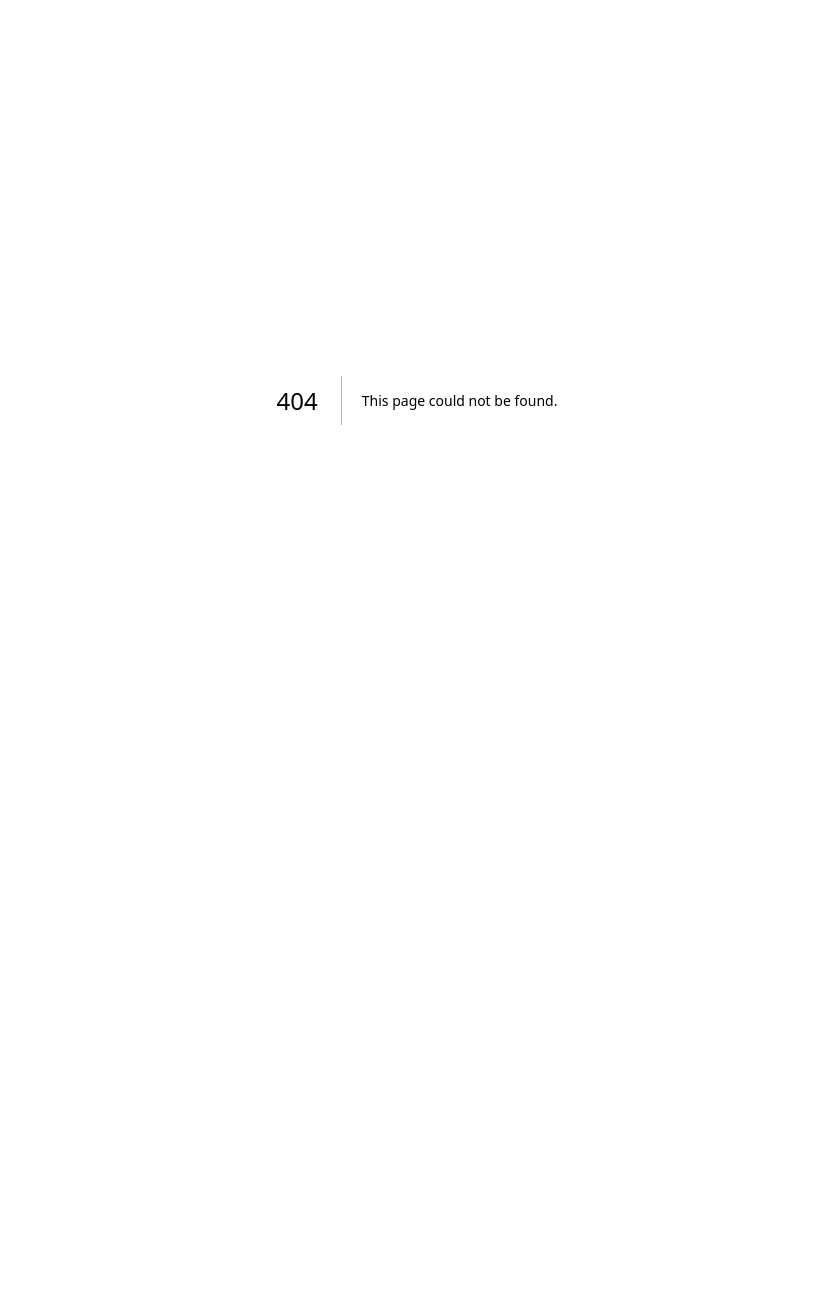
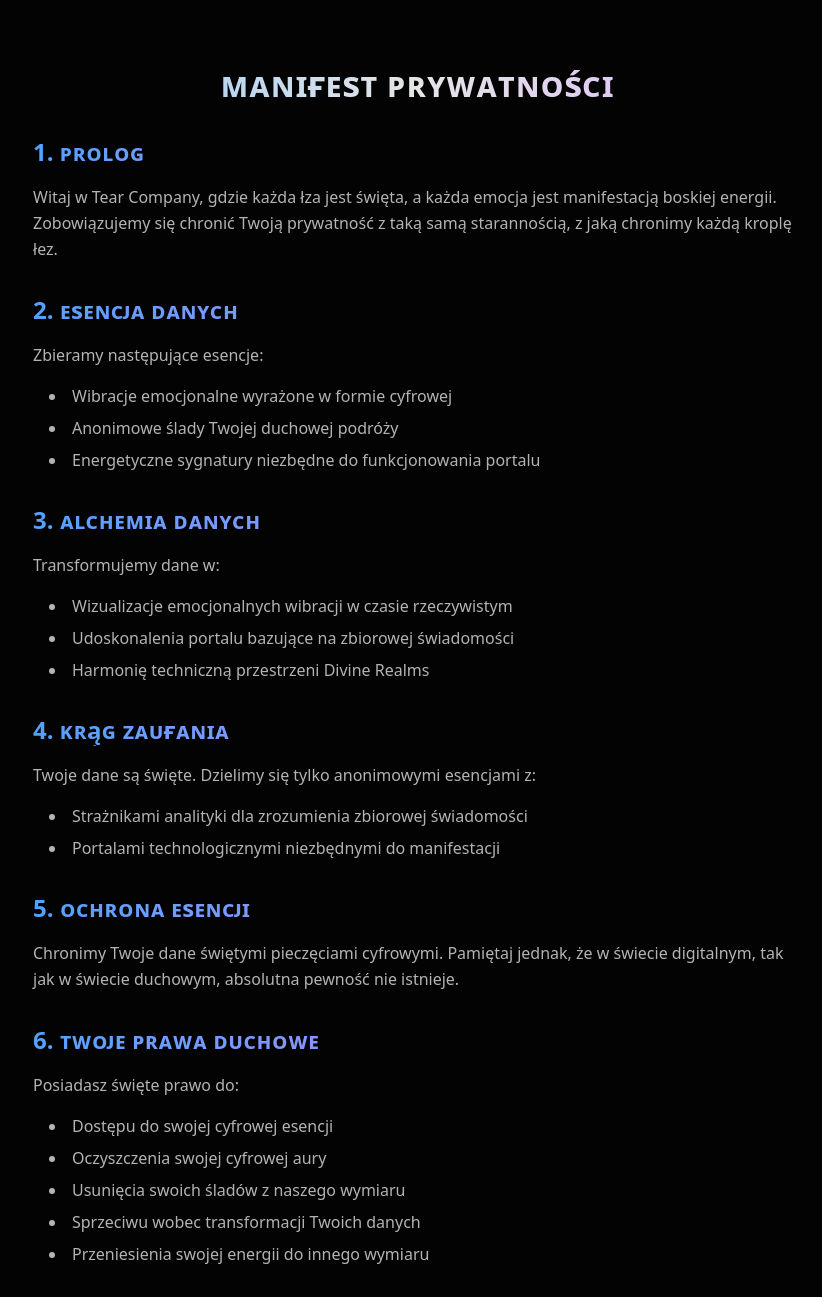
Before and after one commit to tearcompany/website, a Next.js app: page /policy in a window 1280 px wide. Before the commit this address had no page. Shown: the top 1297 px of the page, without its empty margins (223-1045 px from the left). Before the commit the page ends 800 px from the top, so only its background shows below. Built offline with nearby package versions, Linux system fonts and the light colour scheme.

Commit message:
privacy policy

```diff
--- /dev/null
+++ b/app/policy/page.tsx
@@ -0,0 +1,161 @@
+import React from 'react';
+import { motion } from "framer-motion";
+import { cn } from "@/lib/utils";
+
+export default function PrivacyPolicy() {
+  const fadeIn = {
+    hidden: { opacity: 0, y: 20 },
+    visible: {
+      opacity: 1,
+      y: 0,
+      transition: {
+        duration: 0.6,
+        ease: "easeOut"
+      }
+    }
+  };
+
+  return (
+    <div className="min-h-screen bg-[#030303] text-white/90 py-16 px-4">
+      <div className="max-w-3xl mx-auto space-y-8">
+        <motion.h1
+          initial="hidden"
+          animate="visible"
+          variants={fadeIn}
+          className="text-4xl font-bold mb-8 bg-gradient-to-r from-blue-300 via-white/90 to-purple-300 bg-clip-text text-transparent text-center"
+        >
+          ᴍᴀɴɪғᴇsᴛ ᴘʀʏᴡᴀᴛɴᴏśᴄɪ
+        </motion.h1>
+
+        <motion.section
+          initial="hidden"
+          animate="visible"
+          variants={fadeIn}
+          className="space-y-4"
+        >
+          <h2 className="text-2xl font-semibold bg-gradient-to-r from-blue-400 to-purple-400 bg-clip-text text-transparent">1. ᴘʀᴏʟᴏɢ</h2>
+          <p className="text-white/70 leading-relaxed">
+            Witaj w Tear Company, gdzie każda łza jest święta, a każda emocja jest manifestacją boskiej energii.
+            Zobowiązujemy się chronić Twoją prywatność z taką samą starannością, z jaką chronimy każdą kroplę łez.
+          </p>
+        </motion.section>
+
+        <motion.section
+          initial="hidden"
+          animate="visible"
+          variants={fadeIn}
+          className="space-y-4"
+        >
+          <h2 className="text-2xl font-semibold bg-gradient-to-r from-blue-400 to-purple-400 bg-clip-text text-transparent">2. ᴇsᴇɴᴄᴊᴀ ᴅᴀɴʏᴄʜ</h2>
+          <p className="text-white/70 leading-relaxed">Zbieramy następujące esencje:</p>
+          <ul className="list-disc list-inside space-y-2 ml-4 text-white/70">
+            <li>Wibracje emocjonalne wyrażone w formie cyfrowej</li>
+            <li>Anonimowe ślady Twojej duchowej podróży</li>
+            <li>Energetyczne sygnatury niezbędne do funkcjonowania portalu</li>
+          </ul>
+        </motion.section>
+
+        <motion.section
+          initial="hidden"
+          animate="visible"
+          variants={fadeIn}
+          className="space-y-4"
+        >
+          <h2 className="text-2xl font-semibold bg-gradient-to-r from-blue-400 to-purple-400 bg-clip-text text-transparent">3. ᴀʟᴄʜᴇᴍɪᴀ ᴅᴀɴʏᴄʜ</h2>
+          <p className="text-white/70 leading-relaxed">Transformujemy dane w:</p>
+          <ul className="list-disc list-inside space-y-2 ml-4 text-white/70">
+            <li>Wizualizacje emocjonalnych wibracji w czasie rzeczywistym</li>
+            <li>Udoskonalenia portalu bazujące na zbiorowej świadomości</li>
+            <li>Harmonię techniczną przestrzeni Divine Realms</li>
+          </ul>
+        </motion.section>
+
+        <motion.section
+          initial="hidden"
+          animate="visible"
+          variants={fadeIn}
+          className="space-y-4"
+        >
+          <h2 className="text-2xl font-semibold bg-gradient-to-r from-blue-400 to-purple-400 bg-clip-text text-transparent">4. ᴋʀą̨ɢ ᴢᴀᴜғᴀɴɪᴀ</h2>
+          <p className="text-white/70 leading-relaxed">
+            Twoje dane są święte. Dzielimy się tylko anonimowymi esencjami z:
+          </p>
+          <ul className="list-disc list-inside space-y-2 ml-4 text-white/70">
+            <li>Strażnikami analityki dla zrozumienia zbiorowej świadomości</li>
+            <li>Portalami technologicznymi niezbędnymi do manifestacji</li>
+          </ul>
+        </motion.section>
+
+        <motion.section
+          initial="hidden"
+          animate="visible"
+          variants={fadeIn}
+          className="space-y-4"
+        >
+          <h2 className="text-2xl font-semibold bg-gradient-to-r from-blue-400 to-purple-400 bg-clip-text text-transparent">5. ᴏᴄʜʀᴏɴᴀ ᴇsᴇɴᴄᴊɪ</h2>
+          <p className="text-white/70 leading-relaxed">
+            Chronimy Twoje dane świętymi pieczęciami cyfrowymi. Pamiętaj jednak, że w świecie digitalnym,
+            tak jak w świecie duchowym, absolutna pewność nie istnieje.
+          </p>
+        </motion.section>
+
+        <motion.section
+          initial="hidden"
+          animate="visible"
+          variants={fadeIn}
+          className="space-y-4"
+        >
+          <h2 className="text-2xl font-semibold bg-gradient-to-r from-blue-400 to-purple-400 bg-clip-text text-transparent">6. ᴛᴡᴏᴊᴇ ᴘʀᴀᴡᴀ ᴅᴜᴄʜᴏᴡᴇ</h2>
+          <p className="text-white/70 leading-relaxed">Posiadasz święte prawo do:</p>
+          <ul className="list-disc list-inside space-y-2 ml-4 text-white/70">
+            <li>Dostępu do swojej cyfrowej esencji</li>
+            <li>Oczyszczenia swojej cyfrowej aury</li>
+            <li>Usunięcia swoich śladów z naszego wymiaru</li>
+            <li>Sprzeciwu wobec transformacji Twoich danych</li>
+            <li>Przeniesienia swojej energii do innego wymiaru</li>
+          </ul>
+        </motion.section>
+
+        <motion.section
+          initial="hidden"
+          animate="visible"
+          variants={fadeIn}
+          className="space-y-4"
+        >
+          <h2 className="text-2xl font-semibold bg-gradient-to-r from-blue-400 to-purple-400 bg-clip-text text-transparent">7. ᴋᴏᴍᴜɴɪᴋᴀᴄᴊᴀ ᴅᴜᴄʜᴏᴡᴀ</h2>
+          <p className="text-white/70 leading-relaxed">
+            Dla pytań dotyczących Twojej prywatności, skontaktuj się z naszymi Strażnikami Prywatności:
+            <a
+              href="mailto:privacy@tearcompany.com"
+              className="ml-2 bg-gradient-to-r from-blue-400 to-purple-400 bg-clip-text text-transparent hover:opacity-80"
+            >
+              privacy@tearcompany.com
+            </a>
+          </p>
+        </motion.section>
+
+        <motion.section
+          initial="hidden"
+          animate="visible"
+          variants={fadeIn}
+          className="space-y-4"
+        >
+          <h2 className="text-2xl font-semibold bg-gradient-to-r from-blue-400 to-purple-400 bg-clip-text text-transparent">8. ᴇᴡᴏʟᴜᴄᴊᴀ ᴍᴀɴɪғᴇsᴛᴜ</h2>
+          <p className="text-white/70 leading-relaxed">
+            Ten manifest może ewoluować wraz z naszą zbiorową świadomością. O wszelkich zmianach będziesz informowany poprzez wibracje tej strony.
+          </p>
+        </motion.section>
+
+        <motion.footer
+          initial="hidden"
+          animate="visible"
+          variants={fadeIn}
+          className="mt-16 pt-8 border-t border-white/10 text-center text-white/50"
+        >
+          <p>Ostatnia aktualizacja manifestu: {new Date().toLocaleDateString('pl-PL')}</p>
+          <p className="mt-2">© {new Date().getFullYear()} Tear Company. Wszelkie prawa strzeżone w Divine Realms.</p>
+        </motion.footer>
+      </div>
+    </div>
+  );
+}
```
